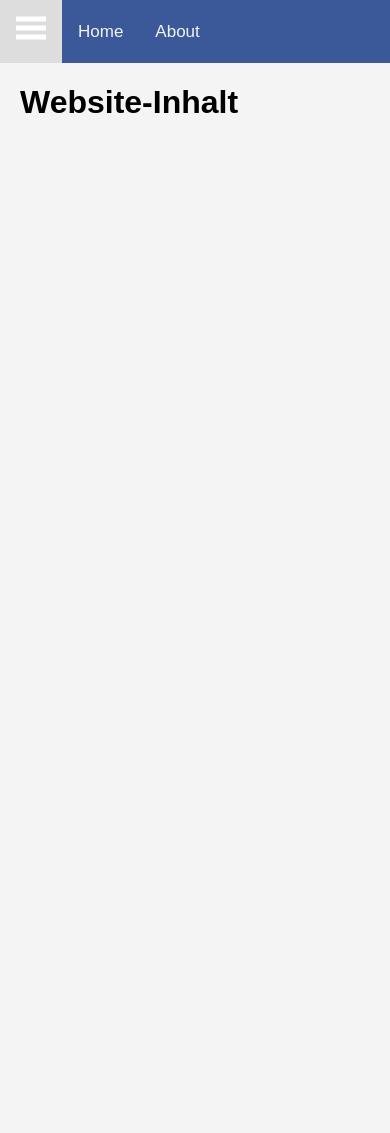
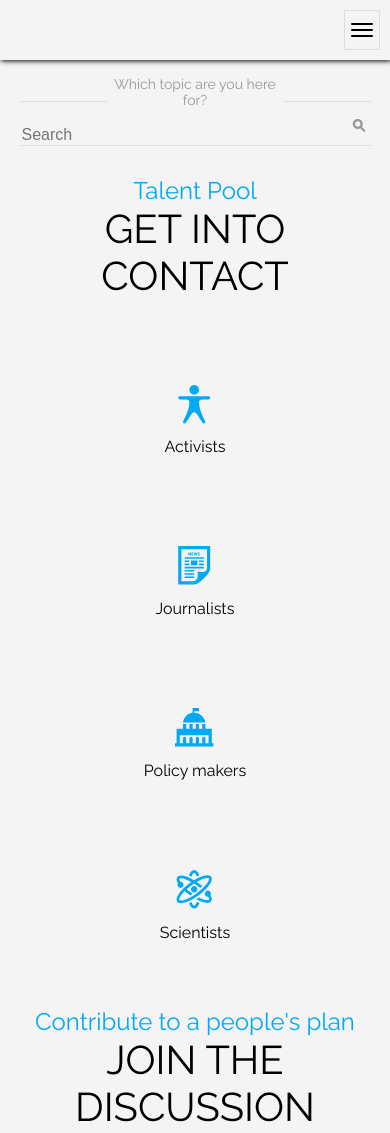
Before and after one commit to solvery-org/solvery-org.github.io, a plain HTML site: page index.html in a window 390 px wide. Before the commit the page ends 844 px from the top, so only its background shows below. Drawn offline with Linux system fonts and the light colour scheme.

Commit message:
Create Functional User Interface
Included a search bar and links to child pages.

```diff
--- a/index.html
+++ b/index.html
@@ -8,30 +8,59 @@
     <link rel="stylesheet" href="styles/style.css" type="text/css" />
 </head>
 <body>
-   <nav class="navbar">
-       <span class="open-side">
-           <a href="#" class="sideNavVisibilitySwitch">
-               <!--svg-image of horizontal menu-bars-->
-               <svg width="30" height="30">
-                   <path d="M0,5 30,5" stroke="#fff" stroke-width="5"/>
-                   <path d="M0,14 30,14" stroke="#fff" stroke-width="5"/>
-                   <path d="M0,23 30,23" stroke="#fff" stroke-width="5"/>
-               </svg>
-           </a>
-       </span>
-       <ul class="navbar-nav">
-           <li><a href="#">Home</a></li>
-           <li><a href="#">About</a></li>
-       </ul>
-   </nav>
-   <div id="side-nav" class="sn-closed">
-       <a href="#" class="sideNavVisibilitySwitch">&times;</a>
-       <a href="#">Home</a>
-        <a href="#">About</a>
-   </div>
-   <div id="main">
-        <h1>Website-Inhalt</h1>
-   </div>
+    <!--Navigation bar at screen top-->
+    <nav id="nav">
+        <span id="navLinks" class="navLinksTop">
+            <!--Links to be reached via the top navigation menu-->
+            <span><a href="#">Home</a></span>
+            <span><a href="#">About</a></span>
+        </span>
+        <!--container for menu switch; only visible if screen is too small-->
+        <button id="navMenuButton" class="navVisibilitySwitch">
+            <span class="iconBar"></span>
+            <span class="iconBar"></span>
+            <span class="iconBar"></span>
+        </button>
+    </nav>
+    <div id="main">
+        <span class="textWithHorizontalLine"> <span>Which topic are you here for?</span> </span>
+        <form type="text" id="topicSearch">
+            <input placeholder="Search">
+            <button></button>
+        </form>
+        <div id="mainContainer">
+            <div id="contacts" class="mainContainerWrapper">
+                <span class="sectionIntro">Talent Pool</span>
+                <h2 class="sectionTitle">Get into contact</h2>
+                <div id="contactContainer">
+                    <div class="contact" id="activists">
+                        <svg viewBox="0 0 25 25"><use xlink:href="images/activists.svg#symbol"></use></svg>
+                        <a href="#" >Activists<span></span></a>
+                    </div>
+                    <div class="contact" id="journalists">
+                        <svg viewBox="0 0 25 25"><use xlink:href="images/journalists.svg#symbol"></use></svg>
+                        <a href="#" >Journalists<span></span></a>
+                    </div>
+                    <div class="contact" id="policyMakers">
+                        <svg viewBox="0 0 25 25"><use xlink:href="images/policyMakers.svg#symbol"></use></svg>
+                        <a href="#" >Policy makers<span></span></a>
+                    </div>
+                    <div class="contact" id="scientists">
+                        <svg viewBox="0 0 25 25"><use xlink:href="images/scientists.svg#symbol"></use></svg>
+                        <a href="#" >Scientists<span></span></a>
+                    </div>
+                </div>
+            </div>
+            <div id="discussion" class="mainContainerWrapper">
+                <span class="sectionIntro">Contribute to a people's plan</span>
+                <h2 class="sectionTitle">Join the discussion</h2>
+                <div id="discussionContainer">
+
+                </div>
+            </div>
+
+        </div>
+    </div>
 
    <script type="text/javascript" src="scripts/index.js"></script>
 </body>
--- a/scripts/index.js
+++ b/scripts/index.js
@@ -1,19 +1,20 @@
-function switchSideMenuVisibility() {
-    var classList = document.getElementById("side-nav").classList;
-    var mainDiv = document.getElementById("main");
-    if (classList.toggle("sn-closed")) {
-        mainDiv.style.marginLeft = "0";
+function toggleTopMenu() {
+    var navLinkSpan = document.getElementById("navLinks");
+    var navLinkNumber = navLinkSpan.querySelectorAll("a").length;
+    var navDiv = document.getElementById("nav");
+    var classList = navLinkSpan.classList;
+    var menuHeight = navLinkNumber * 40 + 65;
+    if (classList.toggle("navLinksTop")) {
+        navDiv.style.height = "6vh";
     } else {
-        mainDiv.style.marginLeft = "30vw";
+        navDiv.style.height = menuHeight + "px";
     }
-    classList.toggle("sn-open");
+    classList.toggle("navLinksBelow");
 }
 
-function addSideMenuButtonListener() {
-    var buttonList = document.getElementsByClassName("sideNavVisibilitySwitch");
-    for (var button of buttonList) {
-        button.addEventListener("click", switchSideMenuVisibility);
-    }
+function addMenuButtonListener() {
+    var button = document.getElementById("navMenuButton");
+    button.addEventListener("click", toggleTopMenu);
 }
 
-addSideMenuButtonListener();
+addMenuButtonListener();
--- a/styles/style.css
+++ b/styles/style.css
@@ -1,5 +1,7 @@
+@import url('https://fonts.googleapis.com/css2?family=Raleway&display=swap');
+
 body {
-    font-family: Arial, Helvetica, sans-serif;
+    font-family: "Raleway", sans-serif;
     margin:0;
     padding:0;
     background-color:#f4f4f4;
@@ -7,78 +9,283 @@ body {
     display: block;
 }
 
-/* #region navbar-top*/
-.navbar {
-    background-color: #3b5998;
+/* #region top navigation bar*/
+#nav {
+    align-items: center; /*align vertically*/
+    box-shadow: 1px 1px 5px black;
+    display: flex;
+    height: 6vh;
+    justify-content: right;
     overflow: hidden;
-    height: 63px;
 }
 
-.navbar a{
-    float: left;
-    display: block;
-    color: #f2f2f2;
-    text-align: center;
-    padding: 14px 16px;
+#nav a {
+    color: black;
+    font-size: 18px;
     text-decoration: none;
-    font-size: 17px;
+    padding-right: 1.5vw;
+    padding-left: 1.5vw;
+    padding-top: 2vh;
+    padding-bottom: 2vh;
 }
 
-.navbar ul {
-    margin: 8px 0 0 0;
-    list-style: none;
+#nav a:hover{
+    color:#00bbff;
 }
 
-.navbar a:hover{
-    background-color: #ddd;
-    color:#000;
+#navMenuButton {
+    display: none;
 }
 
-/* #endregion navbar-top*/
+/* #endregion top navigation bar*/
 
-/* #region side-menu*/
-#side-nav {
-    height: 100vh;
-    position: fixed;
-    z-index: 1;
-    top: 63px;
-    left: 0;
-    background-color: #111;
-    opacity: 0.9;
-    overflow-x: hidden;
-    transition: 0.5s;
+#main {
+    padding-top: 16px;
+    padding-left: 5vw;
+    padding-right: 5vw;
 }
 
-#side-nav a{
-    padding: 10px 10px 10px 30px;
-    text-decoration: none;
-    font-size: 22px;
-    color: #ccc;
-    display: block;
-    transition: 0.3s;
+.sectionIntro {
+    font-size: 24px;
+    color: #03a9f4;
 }
 
-#side-nav a:hover{
-    color: #fff;
-    font-weight: bold;
+.sectionTitle {
+    font-size: 40px;
+    font-weight: 400;
+    text-transform: uppercase;
+    margin-top: 0;
+    margin-bottom: 30px;
 }
 
-#side-nav .snVisSwitch {
-    font-size: 36px;
-    text-align: right;
-    margin-right: 10px;
+/* #region text with horizontal line */
+.textWithHorizontalLine {
+    color: #999;
+    font-size: 14px;
+    display: flex;
+    text-align: center;
 }
 
-.sn-open {
-    width : 250px;
+.textWithHorizontalLine span {
+    width: 100%;
 }
 
-.sn-closed {
-    width : 0;
+.textWithHorizontalLine::before, .textWithHorizontalLine::after {
+    display: inline-block;
+    content: "";
+    width: 100%;
+    border-bottom: 0.5px solid #ddd;
+    margin-bottom: 6px;
 }
-/* #endregion side-menu*/
 
-#main {
-    transition:margin-left 0.5s;
-    padding-left: 20px;
+/* #endregion text with horizontal line */
+
+/* #region topicSearch */
+#topicSearch {
+    position: relative;
+    margin-top: 2vh;
+    display: flex;
+    border-bottom: 0.5px solid #ddd;
 }
+
+#topicSearch input{
+    background-color: inherit;
+    border: none;
+    width: 100%;
+    font-size: 16px;
+}
+
+#topicSearch input:focus {
+    outline: none;
+    border-bottom: 0.5px solid #00bbff;
+}
+
+#topicSearch button {
+    position: absolute;
+    right: 0;
+    top: -18px;
+    border: none;
+    background-color: inherit;
+    transform: scale(-1,1);
+}
+
+#topicSearch button::before {
+    content: "\2315";
+    font-size: 26px;
+    color: #999;
+    font-weight: 1000;
+    cursor: pointer;
+}
+/* #endregion topicSearch */
+
+#mainContainer {
+    display: flex;
+}
+
+.mainContainerWrapper {
+    margin-top: 30px;
+    flex: 1;
+    text-align: center;
+}
+
+#contactContainer {
+    flex: 1;
+    display: grid;
+    grid-template-columns: 50% 50%;
+}
+
+.contact {
+    position: relative;
+    display: block;
+    box-sizing: border-box;
+    height: 18vh;
+    fill: #03a9f4;
+}
+
+.contact:hover {
+    background-color:#00bbff;
+    color: #fff;
+    fill: #fff;
+    transition: all 0.5s ease-in-out;
+}
+
+.contact svg {
+    margin-top: 6vh;
+    margin-bottom: 1vh;
+    height: 40px;
+    width: 40px;
+    fill: inherit;
+}
+
+.contact a {
+    display: block;
+    text-decoration: none;
+    color: inherit;
+}
+
+.contact a span {
+    /*in order to make whole conctact clickable*/
+    position:absolute;
+    width:100%;
+    height:100%;
+    top:0;
+    left: 0;
+    z-index: 1;
+}
+
+.contact:nth-child(2n+1) {
+    border-right: 0.5px solid #ddd;
+}
+
+/*
+.contactLink::before {
+    content: "";
+    height: 15vh;
+}
+
+#scientists {
+    background-position: center center;
+    background-repeat: no-repeat;
+    background-size: auto 20%;
+    background-image: url(../images/scientists.png);
+}*/
+
+#discussionContainer {
+    flex: 1;
+}
+
+/* #region adjustments for different media */
+@media only screen and (max-height:700px) {
+    #nav a {
+        font-size: 16px;
+    }
+}
+
+@media only screen and (max-width:800px) {
+    #nav {
+        display: block;
+        min-height: 60px;
+        transition: height 0.5s;
+    }
+
+    .navLinksTop a {
+        display: none;
+    }
+
+    #navLinks a::before {
+        display: block;
+        content: "";
+        width: 90vw;
+        margin-left: -5vw;
+        margin-bottom: 10px;
+        margin-right: 5vw;
+        border-top: 0.5px solid #ddd;
+    }
+
+    #navLinks a {
+        padding: 0;
+    }
+
+    .navLinksBelow {
+        margin-left: 10%;
+        display: grid;
+        gap: 12px;
+        margin-top: 60px;
+    }
+
+    #navMenuButton {
+        position: absolute;
+        right: 10px;
+        top: 10px;
+        background-color: #f4f4f4;
+        border: 1px solid #ddd;
+        display: block;
+        padding-top: 12px;
+        padding-bottom: 12px;
+        transition: all .3s ease-in-out;
+    }
+
+    #navMenuButton:hover {
+        background-color:#00bbff;
+        color:#000;
+        transition: all .3s ease-in-out;
+    }
+
+    #navMenuButton .iconBar {
+        background-color: black;
+        border-radius: 1px;
+        display: block;
+        height: 2px;
+        width: 22px;
+    }
+
+    #mainContainer {
+        display: block;
+    }
+
+    #contactContainer {
+        display: grid;
+        grid-template-columns: 100%;
+    }
+
+    .contact {
+        margin-left: 25%;
+        margin-right: 25%;
+        margin-bottom: 5px;
+        margin-top: 5px;
+    }
+
+    .contact:nth-child(2n+1) {
+        border: none;
+    }
+
+    .textWithHorizontalLine::before, .textWithHorizontalLine::after {
+        flex-shrink: 1.5;
+    }
+
+    #navMenuButton .iconBar + .iconBar{
+        margin-top: 4px;
+    }
+}
+
+/* #endregion adjustments for different media */
```
Also changed, not shown: images/activists.svg (added), images/journalists.svg (added), images/policyMakers.svg (added), images/scientists.svg (added).
